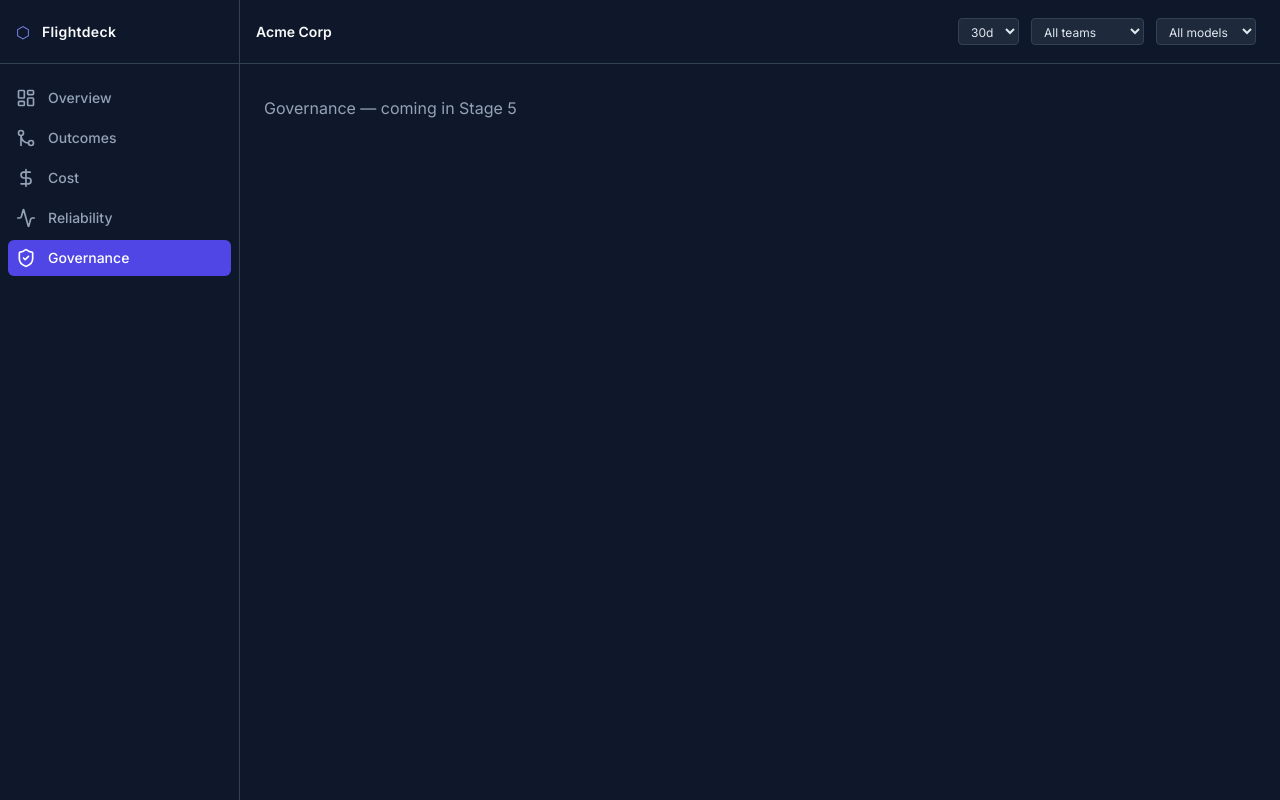
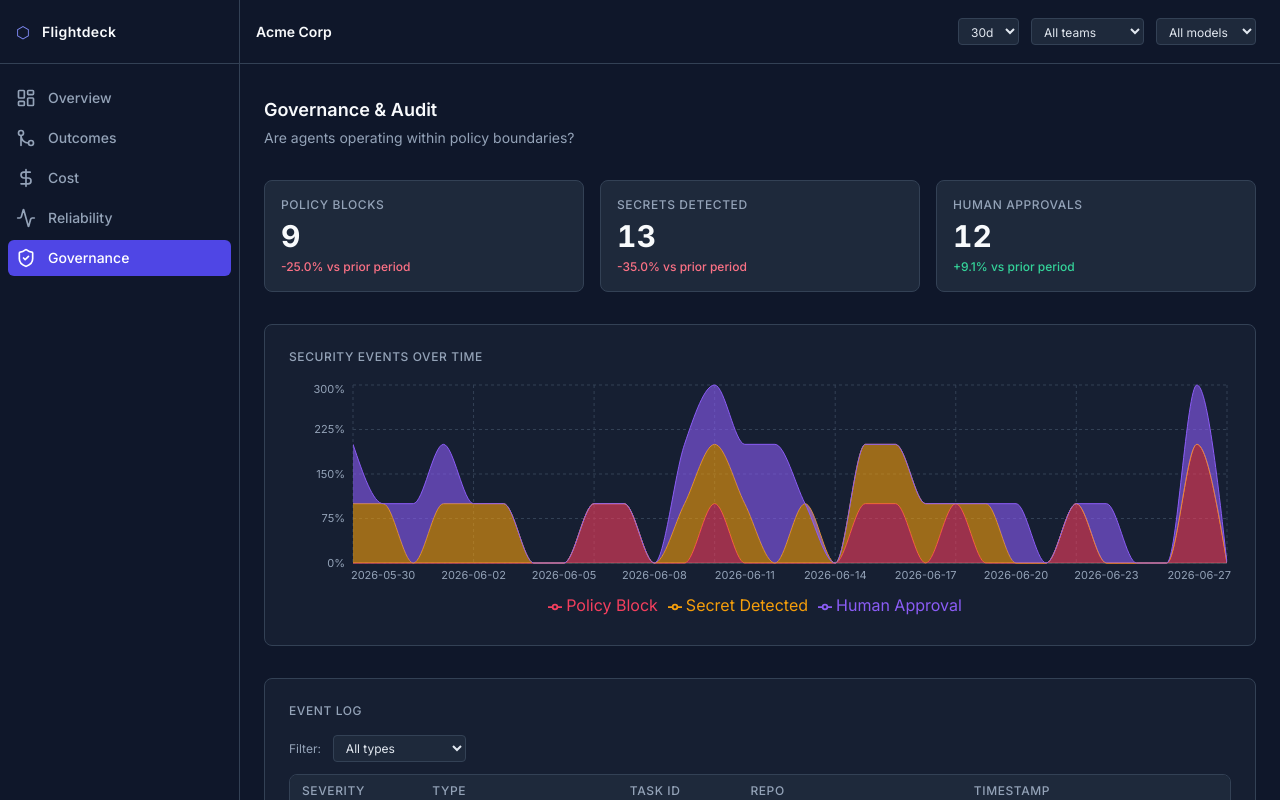
Before and after one commit to red-avtovo/flightdeck, a React (Vite) app: page /flightdeck/governance in a window 1280 px wide. Shown: the top 800 px of the page. Built offline with nearby package versions, Linux system fonts and the light colour scheme; sample sign-in values are in the browser's storage.

Commit message:
feat: implement GovernancePage with security event stacked area and filterable event log

```diff
--- a/src/pages/GovernancePage.tsx
+++ b/src/pages/GovernancePage.tsx
@@ -1,3 +1,57 @@
+import { getGovernanceMetrics } from '../mock/api'
+import { useFilters } from '../hooks/useFilters'
+import { useMockData } from '../hooks/useMockData'
+import { KpiCard } from '../components/cards/KpiCard'
+import { StackedAreaChart } from '../components/charts/StackedAreaChart'
+import { EventLog } from '../components/tables/EventLog'
+import { Skeleton } from '../components/ui/Skeleton'
+
 export default function GovernancePage() {
-  return <p className="text-slate-400">Governance — coming in Stage 5</p>
+  const { period, teamId, model } = useFilters()
+  const { data, loading } = useMockData(() => getGovernanceMetrics(period), [period, teamId, model])
+
+  const EVENT_SERIES = [
+    { key: 'policy_block',            label: 'Policy Block',    color: '#f43f5e' },
+    { key: 'secret_detected',         label: 'Secret Detected', color: '#f59e0b' },
+    { key: 'human_approval_required', label: 'Human Approval',  color: '#8b5cf6' },
+  ]
+
+  if (loading || !data) {
+    return (
+      <div className="space-y-6" role="status" aria-label="Loading governance">
+        <div className="grid grid-cols-3 gap-4">
+          {Array.from({ length: 3 }).map((_, i) => <Skeleton key={i} className="h-24" />)}
+        </div>
+        <Skeleton className="h-64" />
+        <Skeleton className="h-64" />
+      </div>
+    )
+  }
+
+  const { kpis, eventsOverTime, events } = data
+
+  return (
+    <div className="space-y-8">
+      <div>
+        <h1 className="text-lg font-semibold text-slate-50 mb-1">Governance & Audit</h1>
+        <p className="text-sm text-slate-400">Are agents operating within policy boundaries?</p>
+      </div>
+
+      <div className="grid grid-cols-3 gap-4">
+        <KpiCard title="Policy Blocks" value={kpis.policyBlocks.value} format="number" trend={kpis.policyBlocks.trendPct} />
+        <KpiCard title="Secrets Detected" value={kpis.secretsDetected.value} format="number" trend={kpis.secretsDetected.trendPct} />
+        <KpiCard title="Human Approvals" value={kpis.humanApprovalsRequired.value} format="number" trend={kpis.humanApprovalsRequired.trendPct} />
+      </div>
+
+      <div className="rounded-lg border border-slate-700 bg-slate-800/50 p-6">
+        <h2 className="text-xs font-medium uppercase tracking-wider text-slate-400 mb-4">Security events over time</h2>
+        <StackedAreaChart data={eventsOverTime} series={EVENT_SERIES} />
+      </div>
+
+      <div className="rounded-lg border border-slate-700 bg-slate-800/50 p-6">
+        <h2 className="text-xs font-medium uppercase tracking-wider text-slate-400 mb-4">Event log</h2>
+        <EventLog events={events} />
+      </div>
+    </div>
+  )
 }
```
Also changed, not shown: 1 other file (tests, documents, lock files or other folders).
